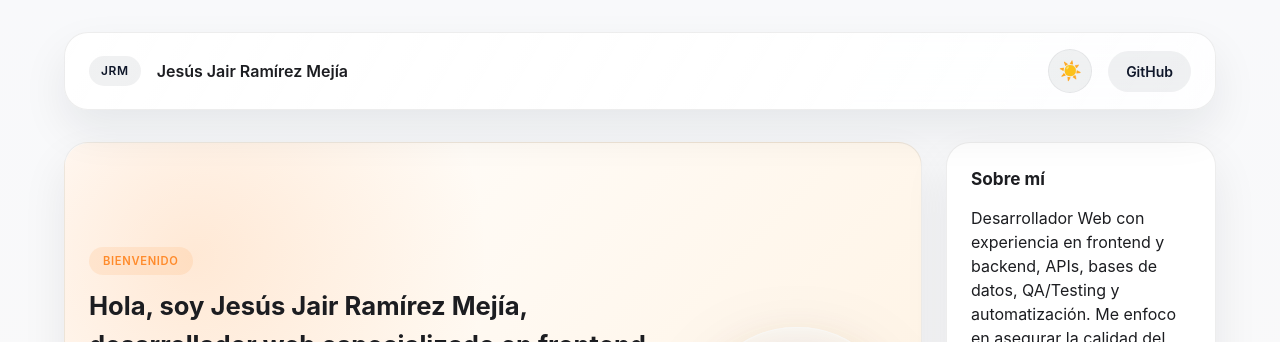
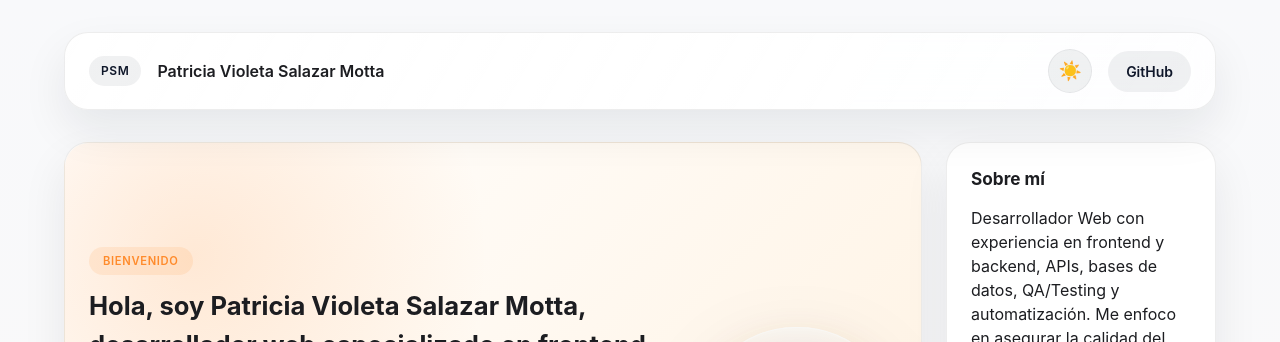
Before and after one commit to PaMotta04/miPortafolio, a plain HTML site: page index.html in a window 1280 px wide. Shown: the top 342 px of the page. Drawn offline with Linux system fonts and the light colour scheme.

Commit message:
Update index.html

```diff
--- a/index.html
+++ b/index.html
@@ -3,15 +3,15 @@
     <head>
         <meta charset="UTF-8" />
         <meta name="viewport" content="width=device-width, initial-scale=1.0" />
-        <title>Mi portafolio JRM</title>
+        <title>Mi portafolio PSM</title>
         <link rel="stylesheet" href="style.css" />
     </head>
     <body data-theme="light">
         <div class="page">
             <header class="top-bar">
                 <div class="brand">
-                    <span class="brand__tag">JRM</span>
-                    <h1 class="brand__title">Jesús Jair Ramírez Mejía</h1>
+                    <span class="brand__tag">PSM</span>
+                    <h1 class="brand__title">Patricia Violeta Salazar Motta</h1>
                 </div>
                 <nav class="top-actions">
                     <button
@@ -39,7 +39,7 @@
                     <div class="hero-copy">
                         <span class="eyebrow">bienvenido</span>
                         <h2 class="hero-title">
-                            Hola, soy <strong>Jesús Jair Ramírez Mejía</strong>, desarrollador web especializado en frontend, backend, QA/Testing y automatización de calidad.
+                            Hola, soy <strong>Patricia Violeta Salazar Motta</strong>, desarrollador web especializado en frontend, backend, QA/Testing y automatización de calidad.
                         </h2>
                         <p class="hero-text">
                             Aplico metodologías de control de calidad, observabilidad, análisis estático y CI/CD para entregar productos escalables, seguros y mantenibles. Integro conocimientos en electrónica industrial para potenciar la automatización y la integración entre software y hardware.
```
